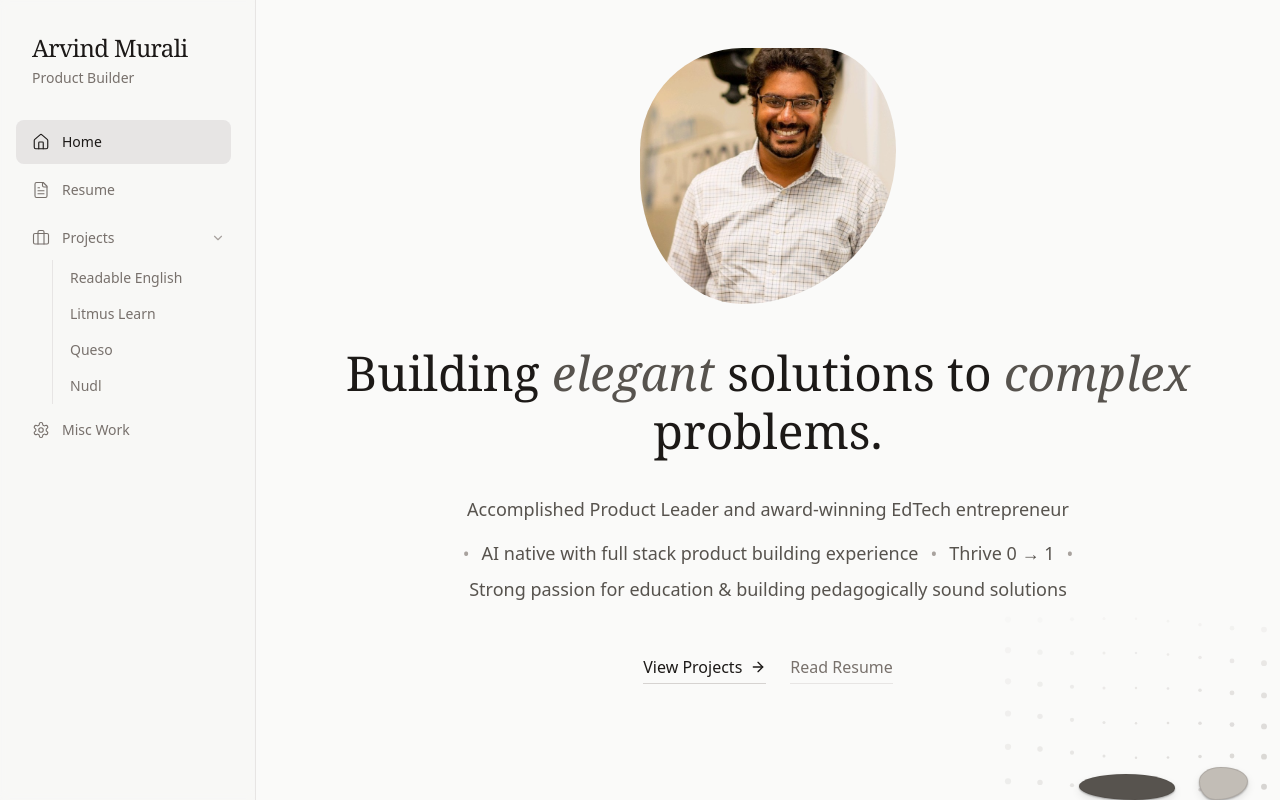
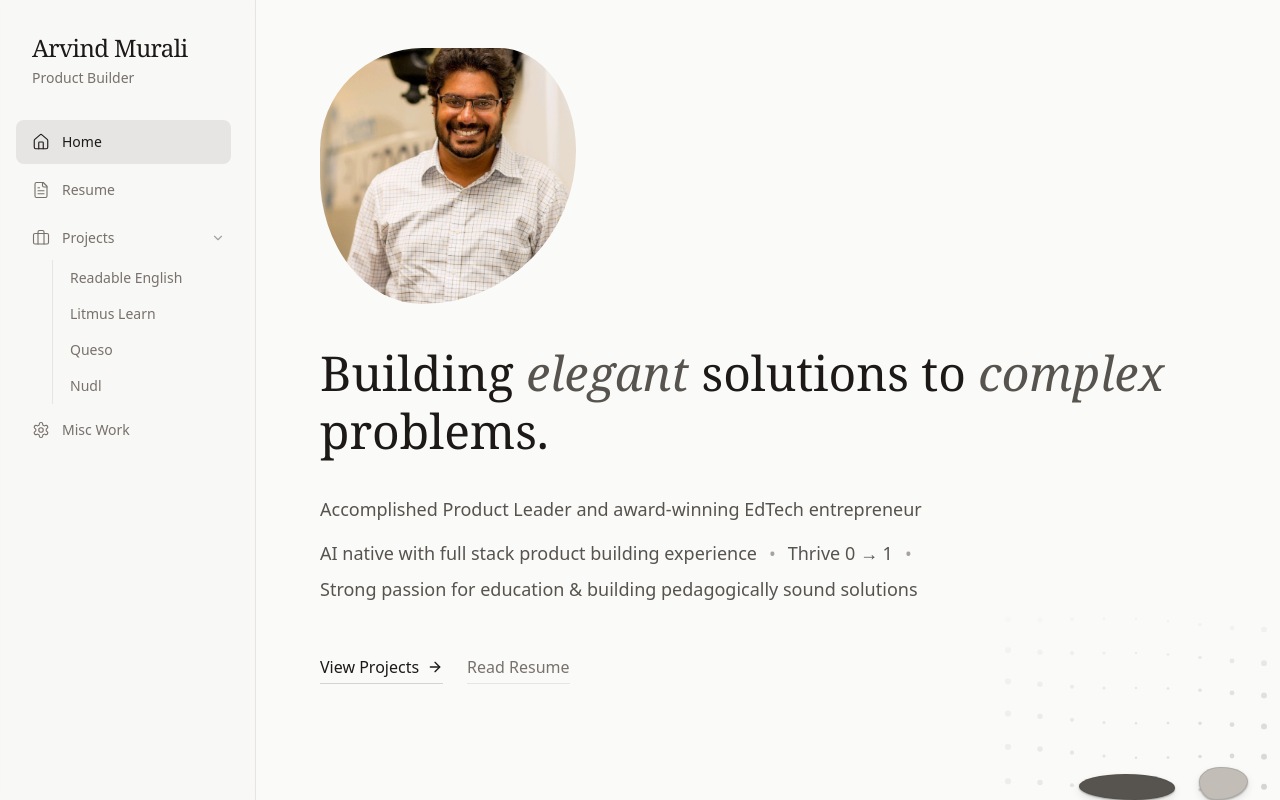
Before and after one commit to arvindm1991/Arvind-Murali-Portfolio, a React (Vite) app: page /#/ in a window 1280 px wide. Built offline with nearby package versions, Linux system fonts and the light colour scheme; a web font is replaced by a local one.

Commit message:
Refine home page: responsive alignment for profile photo and bio

```diff
--- a/src/pages/Home.tsx
+++ b/src/pages/Home.tsx
@@ -9,8 +9,8 @@ export const Home = () => {
     <PageTransition>
       <Background />
       <StoneStacker />
-      <div className="flex flex-col items-center justify-center min-h-[40vh] max-w-4xl mx-auto relative z-10 text-center">
-        <div className="mb-10">
+      <div className="flex flex-col items-center md:items-start justify-center min-h-[40vh] max-w-4xl mx-auto relative z-10 text-center md:text-left">
+        <div className="mb-10 w-full flex justify-center md:justify-start">
           <img
             src={`${import.meta.env.BASE_URL}assets/profile/profile.png`}
             alt="Arvind Murali"
@@ -27,8 +27,7 @@ export const Home = () => {
 
         <div className="text-lg text-stone-600 mb-12 leading-loose max-w-3xl">
           Accomplished Product Leader and award-winning EdTech entrepreneur
-          <div className="flex flex-wrap justify-center items-center gap-x-3 mt-2">
-            <span className="text-stone-400 md:inline hidden">•</span>
+          <div className="flex flex-wrap justify-center md:justify-start items-center gap-x-3 mt-2">
             <span>AI native with full stack product building experience</span>
             <span className="text-stone-400">•</span>
             <span>Thrive 0 &rarr; 1</span>
@@ -37,7 +36,7 @@ export const Home = () => {
           </div>
         </div>
 
-        <div className="flex flex-col sm:flex-row gap-6 justify-center">
+        <div className="flex flex-col sm:flex-row gap-6 justify-center md:justify-start">
           <Link to="/projects" className="group flex items-center gap-2 text-stone-900 font-medium border-b border-stone-300 pb-1 hover:border-stone-900 transition-all w-fit">
             View Projects
             <ArrowRight size={16} className="group-hover:translate-x-1 transition-transform" />
```
